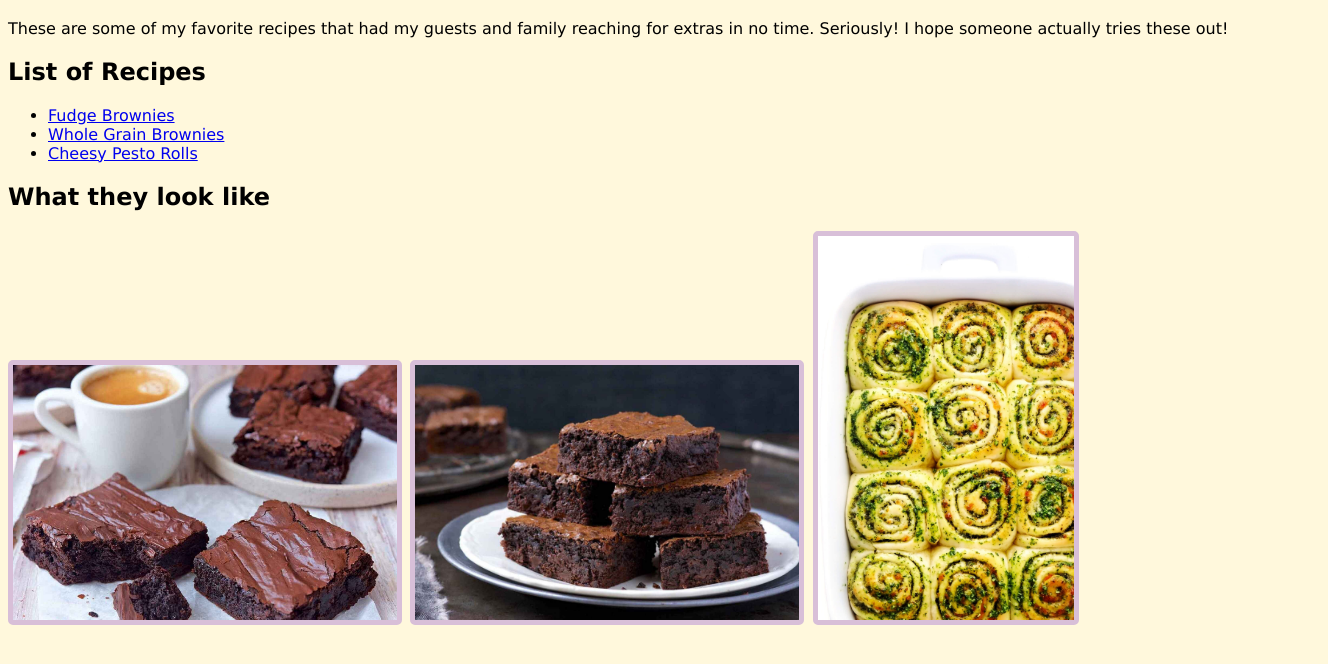
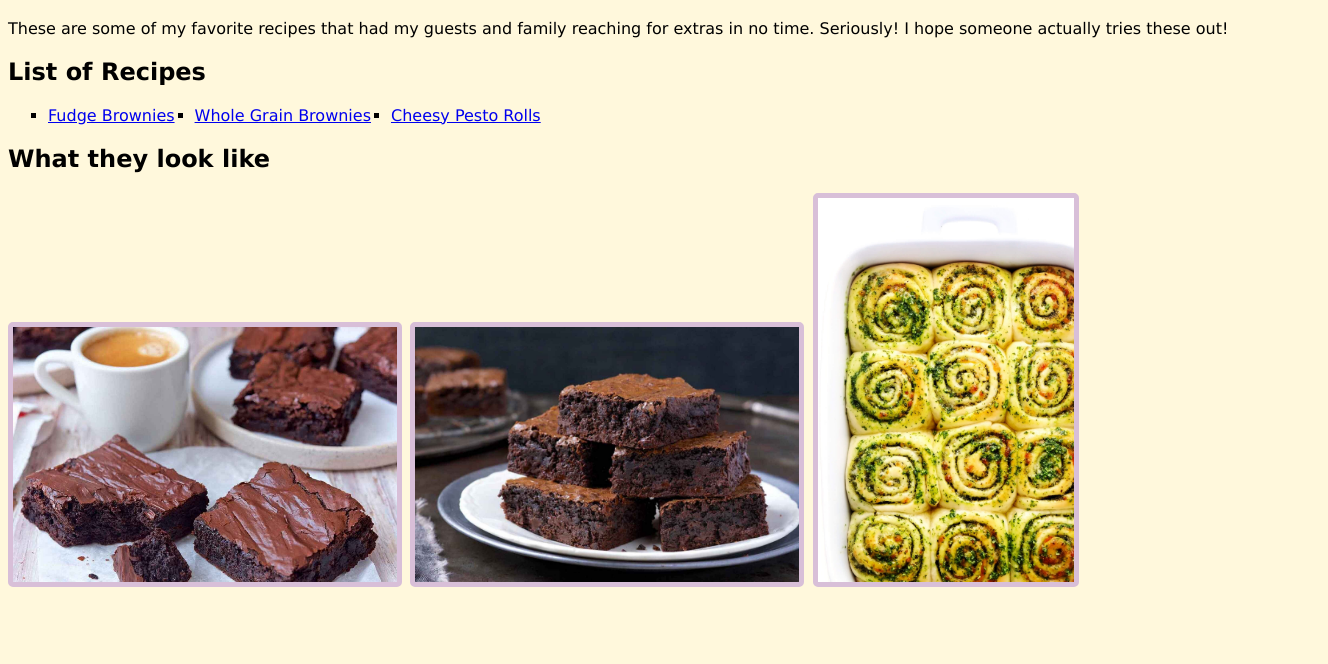
Before and after one commit to deepakvinod/odin-recipes, a plain HTML site: page index.html in a window 1280 px wide. Shown: the part 62-726 px from the top of the page, 1328 px wide, since content can reach past the window. Drawn offline with Linux system fonts and the light colour scheme.

Commit message:
fix: Add horizontal list on  homepage

```diff
--- a/index.html
+++ b/index.html
@@ -14,7 +14,7 @@
         <h1>Odin Recipes</h1>
         These are some of my favorite recipes that had my guests and family reaching for extras in no time. Seriously! I hope someone actually tries these out!
         <h2>List of Recipes</h2>
-        <ul>
+        <ul class="relist">
             <li> <a href="./recipes/fudge-brownies.html">Fudge Brownies</a>
             <li> <a href="./recipes/whole-brownies.html">Whole Grain Brownies</a>
             <li> <a href="./recipes/pesto-rolls.html">Cheesy Pesto Rolls</a>
--- a/style.css
+++ b/style.css
@@ -7,6 +7,19 @@
 banner
 {
     width: 100vw;
+}
+
+ul.relist
+{
+    display: flex;
+    width: 100vw;
+}
+
+ul.relist li
+{
+    margin-right:20px;
+    list-style: square;
+    /* display: inline; */
 }
 
 img.front
```
